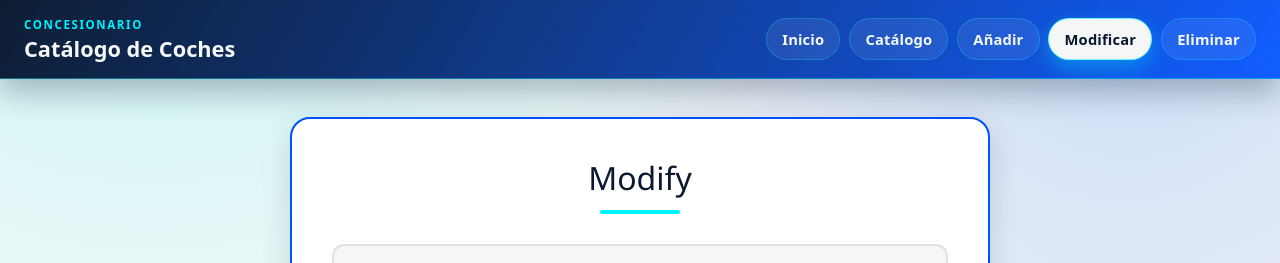
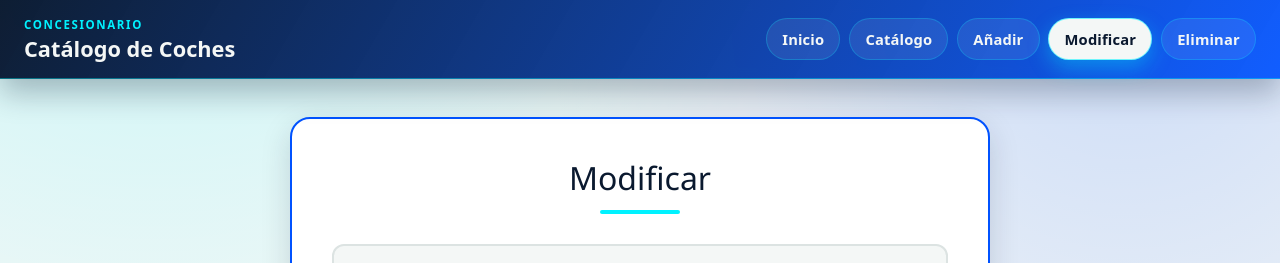
Before and after one commit to TL47/catalogoCoches, an Angular app: page /modify in a window 1280 px wide. Shown: the top 263 px of the page. Built offline with nearby package versions, Linux system fonts and the light colour scheme.

Commit message:
fix:Modify-Titulo

```diff
--- a/src/app/modify/modify.html
+++ b/src/app/modify/modify.html
@@ -1,7 +1,7 @@
 <div class="body">
     <div class="contenedor-form ">
 
-        <h1 class="titulo-form">Modify</h1>
+        <h1 class="titulo-form">Modificar</h1>
 
         <form>
         <div class="control-area form-coche">
```
